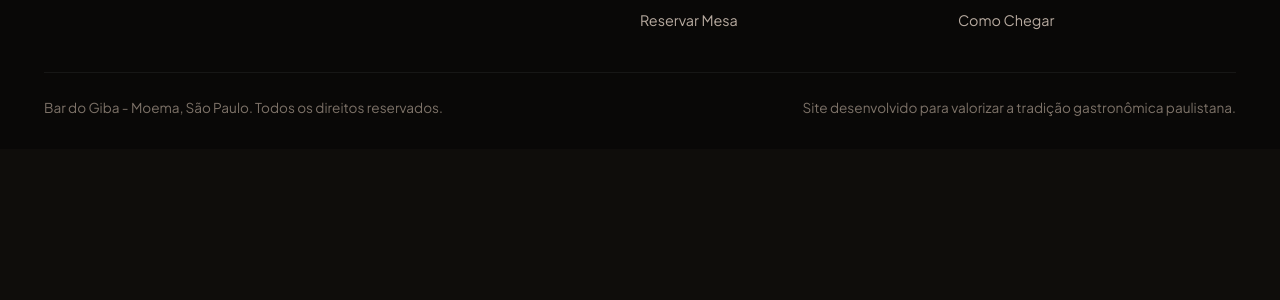
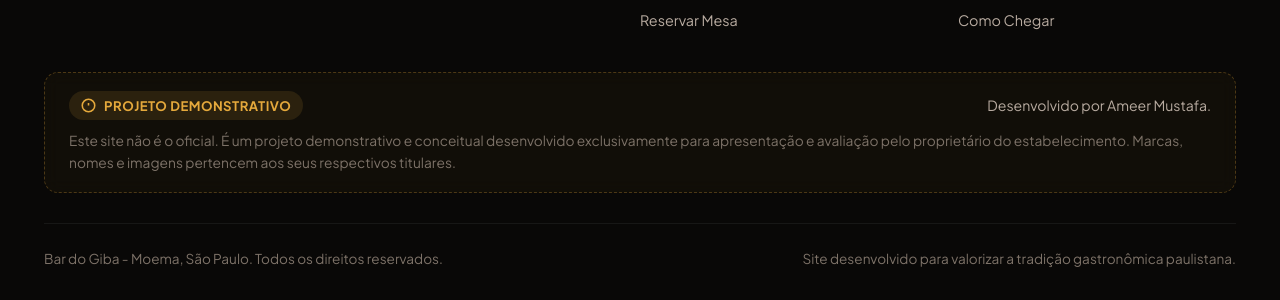
Before and after one commit to AmeerTrcWork/bar-do-giba, a website: page index.html in a window 1280 px wide. Shown: the part 8952-9252 px from the top of the page. Before the commit the page ends 9101 px from the top, so only its background shows below. Drawn offline with nearby package versions, Linux system fonts and the light colour scheme; a web font is replaced by a local one.

Commit message:
Add demonstration disclaimer and developer credit in multiple languages

```diff
--- a/css/style.css
+++ b/css/style.css
@@ -1323,6 +1323,57 @@ html[dir="rtl"] .cart-drawer {
   color: var(--accent-gold);
 }
 
+.footer-disclaimer-card {
+  background: rgba(229, 169, 60, 0.04);
+  border: 1px dashed rgba(229, 169, 60, 0.28);
+  border-radius: var(--radius-md);
+  padding: 18px 24px;
+  margin-bottom: 30px;
+  display: flex;
+  flex-direction: column;
+  gap: 10px;
+  backdrop-filter: blur(8px);
+}
+
+.disclaimer-header {
+  display: flex;
+  justify-content: space-between;
+  align-items: center;
+  flex-wrap: wrap;
+  gap: 12px;
+}
+
+.disclaimer-badge {
+  display: inline-flex;
+  align-items: center;
+  gap: 8px;
+  font-size: 0.82rem;
+  font-weight: 700;
+  color: var(--accent-gold);
+  background: rgba(229, 169, 60, 0.12);
+  padding: 4px 12px;
+  border-radius: var(--radius-full);
+  letter-spacing: 0.5px;
+  text-transform: uppercase;
+}
+
+.disclaimer-author {
+  font-size: 0.88rem;
+  color: var(--text-muted);
+}
+
+.disclaimer-author strong {
+  color: var(--text-main);
+  font-weight: 700;
+}
+
+.disclaimer-text {
+  font-size: 0.86rem;
+  color: var(--text-dim);
+  line-height: 1.6;
+  margin: 0;
+}
+
 .footer-bottom {
   border-top: 1px solid rgba(255, 255, 255, 0.06);
   padding-top: 24px;
--- a/index.html
+++ b/index.html
@@ -490,6 +490,20 @@
 
       </div>
 
+      <!-- ================= DEMO DISCLAIMER & CREDITS ================= -->
+      <div class="footer-disclaimer-card">
+        <div class="disclaimer-header">
+          <span class="disclaimer-badge">
+            <svg width="15" height="15" viewBox="0 0 24 24" fill="none" stroke="currentColor" stroke-width="2.5"><circle cx="12" cy="12" r="10"/><line x1="12" y1="8" x2="12" y2="12"/><line x1="12" y1="16" x2="12.01" y2="16"/></svg>
+            <span data-i18n="footer_disclaimer_badge">Projeto Demonstrativo</span>
+          </span>
+          <span class="disclaimer-author" data-i18n="footer_developed">Desenvolvido por <strong>Ameer Mustafa</strong></span>
+        </div>
+        <p class="disclaimer-text" data-i18n="footer_disclaimer">
+          Este site não é o oficial. É um projeto demonstrativo e conceitual desenvolvido exclusivamente para apresentação e avaliação pelo proprietário do estabelecimento. Marcas, nomes e imagens pertencem aos seus respectivos titulares.
+        </p>
+      </div>
+
       <div class="footer-bottom">
         <span data-i18n="footer_rights">© 2026 Bar do Giba - Moema, São Paulo. Todos os direitos reservados.</span>
         <span data-i18n="footer_designed">Site desenvolvido para valorizar a tradição gastronômica paulistana.</span>
--- a/js/data.js
+++ b/js/data.js
@@ -501,7 +501,10 @@ const TRANSLATIONS = {
     contact_phone_label: "Telefone & Reservas",
     contact_social_label: "Siga no Instagram",
     footer_rights: "Bar do Giba - Moema, São Paulo. Todos os direitos reservados.",
-    footer_designed: "Site desenvolvido para valorizar a tradição gastronômica paulistana."
+    footer_designed: "Site desenvolvido para valorizar a tradição gastronômica paulistana.",
+    footer_disclaimer_badge: "Projeto Demonstrativo",
+    footer_disclaimer: "Este site não é o oficial. É um projeto demonstrativo e conceitual desenvolvido exclusivamente para apresentação e avaliação pelo proprietário do estabelecimento. Marcas, nomes e imagens pertencem aos seus respectivos titulares.",
+    footer_developed: "Desenvolvido por Ameer Mustafa."
   },
   en: {
     meta_title: "Bar do Giba | Legendary Boteco & Best Pastéis in Moema - São Paulo",
@@ -572,7 +575,10 @@ const TRANSLATIONS = {
     contact_phone_label: "Phone & Inquiries",
     contact_social_label: "Follow on Instagram",
     footer_rights: "Bar do Giba - Moema, São Paulo. All rights reserved.",
-    footer_designed: "Designed to showcase São Paulo's rich gastronomic heritage."
+    footer_designed: "Designed to showcase São Paulo's rich gastronomic heritage.",
+    footer_disclaimer_badge: "Demonstration Project",
+    footer_disclaimer: "This website is not an official site. It is a conceptual demonstration project developed exclusively for presentation and evaluation by the establishment owner. Brands, names, and images belong to their respective owners.",
+    footer_developed: "Developed by Ameer Mustafa."
   },
   ar: {
     meta_title: "مطعم بار دو جيبا | أسطورة البوتيكو البرازيلي في مويما - ساو باولو",
@@ -643,6 +649,9 @@ const TRANSLATIONS = {
     contact_phone_label: "الهاتف والاستفسارات",
     contact_social_label: "تابعنا على إنستغرام",
     footer_rights: "Bar do Giba - مويما، ساو باولو. جميع الحقوق محفوظة.",
-    footer_designed: "موقع صُمم للاحتفاء بالتراث الغذائي العريق لمدينة ساو باولو."
+    footer_designed: "موقع صُمم للاحتفاء بالتراث الغذائي العريق لمدينة ساو باولو.",
+    footer_disclaimer_badge: "مشروع تجريبي وعرض توضيحي",
+    footer_disclaimer: "هذا الموقع ليس الموقع الرسمي، وإنما هو مشروع ونموذج أولي تجريبي تم تطويره خصيصاً للعرض والتقييم لمالك المطعم. جميع الأسماء والعلامات التجارية والصور محفوظة لأصحابها.",
+    footer_developed: "تم التطوير بواسطة أمير مصطفى (Developed by Ameer Mustafa)."
   }
 };
```
